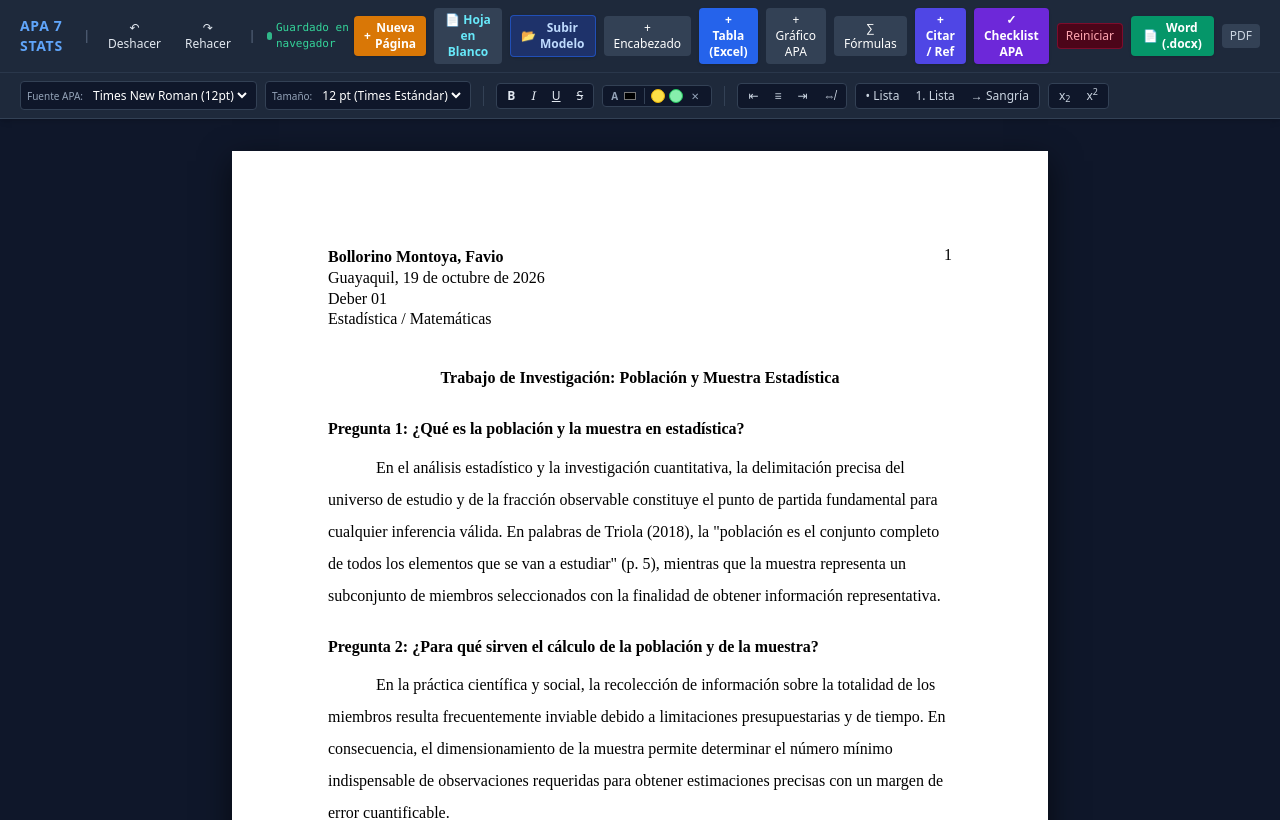
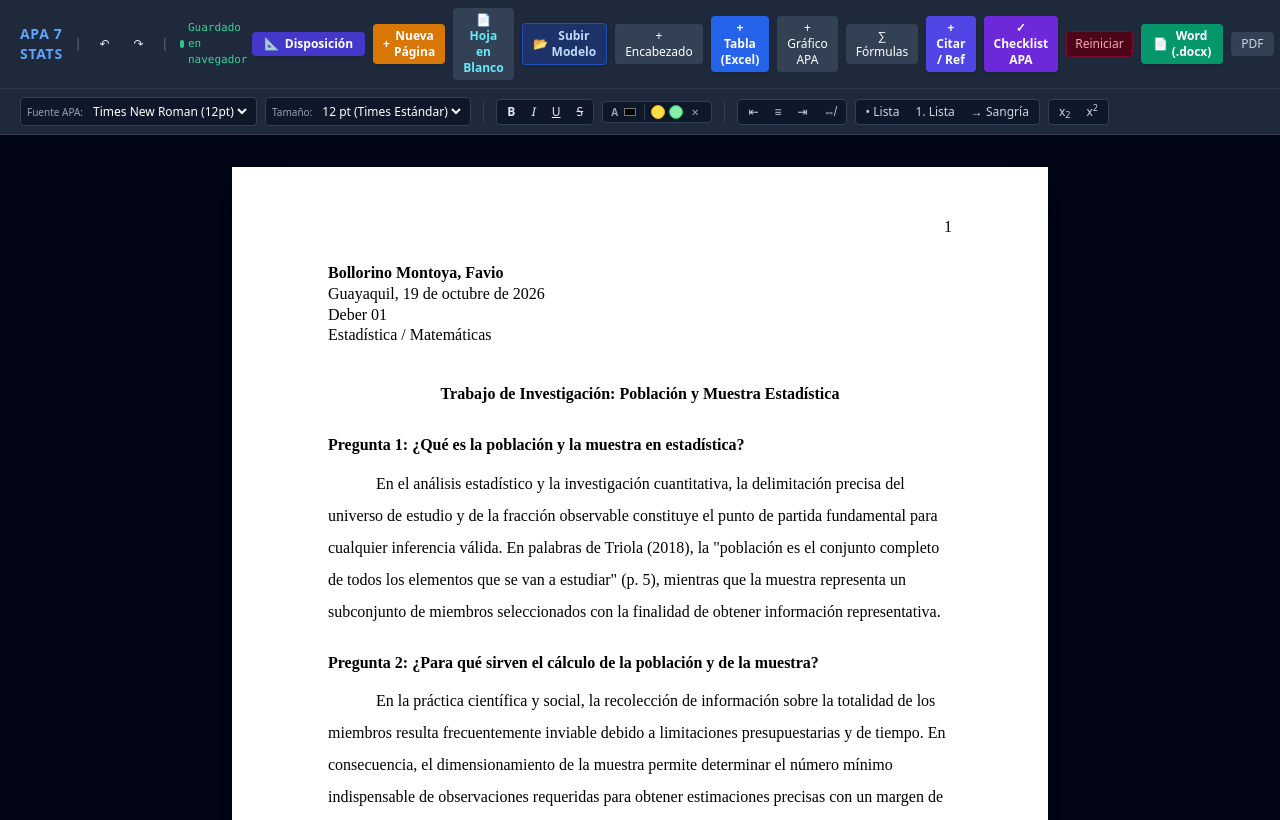
Before and after one commit to Faviobollorino2006/editor-APA7, a React (Vite) app: page / in a window 1280 px wide. Shown: the top 820 px of the page. Built offline with nearby package versions, Linux system fonts and the light colour scheme.

Commit message:
adicion de disposicion

```diff
--- a/src/App.jsx
+++ b/src/App.jsx
@@ -5,13 +5,13 @@ import MathModal from './components/MathModal';
 import TableModal from './components/TableModal';
 import FigureModal from './components/FigureModal';
 import ReferenceModal from './components/ReferenceModal';
+import LayoutModal from './components/LayoutModal';
 import ApaAuditSidebar from './components/ApaAuditSidebar';
 import { exportToDocx } from './components/docxExport';
 
 const STORAGE_KEY = 'apa7_stats_document_draft';
 
 const DEFAULT_TEMPLATE = `
-  <div class="page-number-indicator">1</div>
   <div class="no-indent" style="line-height: 1.3; margin-bottom: 2em;">
     <div><strong>Bollorino Montoya, Favio</strong></div>
     <div>Guayaquil, 19 de octubre de 2026</div>
@@ -35,11 +35,22 @@ const DEFAULT_TEMPLATE = `
 export default function App() {
   const editorRef = useRef(null);
 
+  // Modales
   const [isMathModalOpen, setIsMathModalOpen] = useState(false);
   const [isTableModalOpen, setIsTableModalOpen] = useState(false);
   const [isFigureModalOpen, setIsFigureModalOpen] = useState(false);
   const [isRefModalOpen, setIsRefModalOpen] = useState(false);
+  const [isLayoutModalOpen, setIsLayoutModalOpen] = useState(false);
   const [isAuditOpen, setIsAuditOpen] = useState(false);
+
+  // Configuración de Disposición y Dimensiones
+  const [layout, setLayout] = useState({
+    paperSize: 'letter', // 'letter' | 'a4' | 'legal'
+    marginSize: '2.54',  // en cm (1 pulgada = 2.54 cm)
+    lineHeight: '2.0',   // doble espacio APA
+    showPageNumber: true,
+    headerText: '',
+  });
 
   const [stats, setStats] = useState({ words: 0, chars: 0, pages: 1 });
   const [saveStatus, setSaveStatus] = useState('Guardado');
@@ -71,7 +82,7 @@ export default function App() {
 
     const words = text.trim().split(/\s+/).filter((w) => w.length > 0).length;
     const chars = text.length;
-    const pageBreaks = editorRef.current.querySelectorAll('.apa-page-break-container, .apa-page-break').length;
+    const pageBreaks = editorRef.current.querySelectorAll('.apa-page-break-container').length;
 
     setStats({ words, chars, pages: pageBreaks + 1 });
 
@@ -94,61 +105,44 @@ export default function App() {
     }
   };
 
-  // Evita que la hoja quede sin elementos al borrar todo el contenido
   const handleEditorInput = () => {
     if (editorRef.current) {
       const text = editorRef.current.innerText || '';
+      // Si el usuario borra todo, nos aseguramos de que quede un párrafo listo para recibir clics y Enter
       if (text.trim() === '' && !editorRef.current.querySelector('p')) {
-        const hasBreak = editorRef.current.querySelector('.apa-page-break-container');
-        if (!hasBreak) {
-          editorRef.current.innerHTML = '<div class="page-number-indicator">1</div><p><br></p>';
-        }
+        editorRef.current.innerHTML = '<p><br></p>';
       }
     }
     setSaveStatus('Guardando...');
     updateStatsAndPersist();
   };
 
-  // Asegura el cursor en un párrafo si hacen clic en un lienzo vacío
   const handleEditorClick = () => {
     if (editorRef.current) {
       const text = editorRef.current.innerText?.trim() || '';
-      if (!text && (!editorRef.current.querySelector('p') || editorRef.current.innerHTML.trim() === '')) {
-        editorRef.current.innerHTML = '<div class="page-number-indicator">1</div><p><br></p>';
+      if (!text && !editorRef.current.querySelector('p')) {
+        editorRef.current.innerHTML = '<p><br></p>';
       }
     }
   };
 
-  // Si presionan Enter y no hay párrafo activo, lo genera de inmediato
-  const handleEditorKeyDown = (e) => {
-    if (e.key === 'Enter') {
-      if (editorRef.current && !editorRef.current.querySelector('p')) {
-        e.preventDefault();
-        document.execCommand('insertParagraph', false);
-      }
-    }
-  };
-
-  // Crear Hoja en Blanco limpia
+  // Crear Hoja en Blanco completamente limpia
   const handleNewBlankPage = () => {
     if (window.confirm("¿Deseas vaciar el documento para empezar en una hoja en blanco?")) {
       if (editorRef.current) {
-        editorRef.current.innerHTML = `
-          <div class="page-number-indicator">1</div>
-          <p><br></p>
-        `;
+        editorRef.current.innerHTML = '<p><br></p>';
         updateStatsAndPersist();
         editorRef.current.focus();
       }
     }
   };
 
-  // Insertar Nueva Página numerada correlativamente
+  // Insertar Nueva Página con corte visual
   const handleInsertNewPage = () => {
     if (!editorRef.current) return;
     editorRef.current.focus();
 
-    const pageBreaks = editorRef.current.querySelectorAll('.apa-page-break-container, .apa-page-break').length;
+    const pageBreaks = editorRef.current.querySelectorAll('.apa-page-break-container').length;
     const nextNum = pageBreaks + 2;
 
     const pageHtml = `
@@ -158,23 +152,17 @@ export default function App() {
           <span class="divider-chip">Inicio de Hoja ${nextNum}</span>
           <span class="divider-line"></span>
         </div>
-        <div class="page-number-indicator-page">${nextNum}</div>
+        ${layout.showPageNumber ? `<div class="page-number-indicator-page">${nextNum}</div>` : ''}
       </div>
       <p><br></p>
     `;
 
-    const sel = window.getSelection();
-    if (sel && sel.rangeCount > 0 && editorRef.current.contains(sel.anchorNode)) {
-      document.execCommand('insertHTML', false, pageHtml);
-    } else {
-      editorRef.current.insertAdjacentHTML('beforeend', pageHtml);
-    }
-
+    document.execCommand('insertHTML', false, pageHtml);
     updateStatsAndPersist();
   };
 
   const handleResetDocument = () => {
-    if (window.confirm("¿Seguro que deseas reiniciar el documento? Se restaurará la plantilla inicial.")) {
+    if (window.confirm("¿Seguro que deseas reiniciar el documento? Se restaurará la estructura inicial.")) {
       if (editorRef.current) {
         editorRef.current.innerHTML = DEFAULT_TEMPLATE;
         localStorage.removeItem(STORAGE_KEY);
@@ -189,24 +177,20 @@ export default function App() {
 
     try {
       setSaveStatus('Leyendo modelo...');
-
       if (file.name.endsWith('.docx')) {
         const arrayBuffer = await file.arrayBuffer();
         const result = await mammoth.convertToHtml({ arrayBuffer });
-
         if (editorRef.current) {
-          editorRef.current.innerHTML = `<div class="page-number-indicator">1</div>` + result.value;
+          editorRef.current.innerHTML = result.value;
           updateStatsAndPersist();
           alert("¡Modelo cargado con éxito!");
         }
       } else if (file.name.endsWith('.txt')) {
         const text = await file.text();
         if (editorRef.current) {
-          editorRef.current.innerHTML = `<div class="page-number-indicator">1</div><p>${text.replace(/\n\n/g, '</p><p>')}</p>`;
+          editorRef.current.innerHTML = `<p>${text.replace(/\n\n/g, '</p><p>')}</p>`;
           updateStatsAndPersist();
         }
-      } else {
-        alert("Sube un archivo .docx o .txt.");
       }
     } catch (error) {
       alert("Error al procesar el archivo: " + error.message);
@@ -272,14 +256,18 @@ export default function App() {
     await exportToDocx(editorRef.current, 'Investigacion_Estadistica_APA7.docx');
   };
 
+  // Conversión dinámica de márgenes (cm a estilo CSS)
+  const marginStyle = `${layout.marginSize}cm`;
+
   return (
-    <div className="min-h-screen flex flex-col bg-slate-900">
+    <div className="min-h-screen flex flex-col bg-slate-950">
       <Toolbar
         onInsertHeader={handleInsertHeader}
         onOpenTableModal={() => setIsTableModalOpen(true)}
         onOpenFigureModal={() => setIsFigureModalOpen(true)}
         onOpenReferenceModal={() => setIsRefModalOpen(true)}
         onOpenMathModal={() => setIsMathModalOpen(true)}
+        onOpenLayoutModal={() => setIsLayoutModalOpen(true)}
         onToggleAudit={() => setIsAuditOpen(!isAuditOpen)}
         onInsertNewPage={handleInsertNewPage}
         onNewBlankPage={handleNewBlankPage}
@@ -291,15 +279,44 @@ export default function App() {
 
       <div className="flex-1 flex overflow-hidden">
         <main className="flex-1 overflow-y-auto p-8 flex justify-center items-start">
-          <div className="relative">
+
+          {/* Hoja Física Simulada con Dimensiones y Márgenes de Disposición */}
+          <div
+            className={`paper-sheet size-${layout.paperSize}`}
+            style={{
+              padding: marginStyle,
+            }}
+          >
+            {/* Capa de Encabezado APA: Fija arriba y transparente a clics */}
+            <div
+              className="page-header-overlay"
+              style={{
+                top: `calc(${marginStyle} / 2)`,
+                left: marginStyle,
+                right: marginStyle,
+              }}
+            >
+              <div className="flex justify-between items-center w-full">
+                <span className="text-xs uppercase tracking-wider text-slate-700">
+                  {layout.headerText}
+                </span>
+                {layout.showPageNumber && (
+                  <span className="font-times text-base font-normal">1</span>
+                )}
+              </div>
+            </div>
+
+            {/* Lienzo de Escritura Puro */}
             <div
               ref={editorRef}
               contentEditable
               suppressContentEditableWarning
               onInput={handleEditorInput}
               onClick={handleEditorClick}
-              onKeyDown={handleEditorKeyDown}
-              className="apa-document-page shadow-2xl"
+              className="editor-body"
+              style={{
+                lineHeight: layout.lineHeight,
+              }}
               spellCheck="true"
             />
           </div>
@@ -321,11 +338,19 @@ export default function App() {
           <span>{stats.chars} caracteres</span>
         </div>
         <div className="flex items-center space-x-3 text-slate-500">
-          <span>APA 7.ª Edición</span>
-          <span>Márgenes: 2.54 cm</span>
-          <span>Saltos de página dinámicos activos</span>
+          <span>Formato: {layout.paperSize.toUpperCase()}</span>
+          <span>Márgenes: {layout.marginSize} cm</span>
+          <span>Interlineado: {layout.lineHeight}</span>
         </div>
       </footer>
+
+      {/* Modales */}
+      <LayoutModal
+        isOpen={isLayoutModalOpen}
+        onClose={() => setIsLayoutModalOpen(false)}
+        layout={layout}
+        onChangeLayout={setLayout}
+      />
 
       <MathModal
         isOpen={isMathModalOpen}
@@ -348,7 +373,7 @@ export default function App() {
       <ReferenceModal
         isOpen={isRefModalOpen}
         onClose={() => setIsRefModalOpen(false)}
-        onInsert={handleInsertReference}
+        onInsertReference={handleInsertReference}
         onInsertInTextCitation={handleInsertInTextCitation}
       />
     </div>
--- /dev/null
+++ b/src/components/LayoutModal.jsx
@@ -0,0 +1,113 @@
+import React from 'react';
+
+export default function LayoutModal({ isOpen, onClose, layout, onChangeLayout }) {
+  if (!isOpen) return null;
+
+  return (
+    <div className="fixed inset-0 bg-black/70 backdrop-blur-sm z-50 flex items-center justify-center p-4">
+      <div className="bg-slate-900 border border-slate-700 w-full max-w-lg rounded-xl shadow-2xl overflow-hidden text-white flex flex-col">
+        {/* Cabecera */}
+        <div className="px-6 py-4 border-b border-slate-800 flex items-center justify-between bg-slate-850">
+          <div>
+            <h3 className="font-bold text-base text-blue-400">Disposición de Página y Márgenes</h3>
+            <p className="text-xs text-slate-400">Configuración dimensional del documento bajo normas APA 7</p>
+          </div>
+          <button onClick={onClose} className="text-slate-400 hover:text-white text-lg font-bold w-8 h-8 rounded flex items-center justify-center hover:bg-slate-800">
+            ✕
+          </button>
+        </div>
+
+        <div className="p-6 space-y-4 text-xs">
+          {/* Tamaño de Hoja */}
+          <div>
+            <label className="block text-slate-300 font-semibold mb-1 uppercase tracking-wider text-[11px]">
+              Tamaño de Papel
+            </label>
+            <select
+              value={layout.paperSize}
+              onChange={(e) => onChangeLayout({ ...layout, paperSize: e.target.value })}
+              className="w-full p-2.5 bg-slate-800 border border-slate-700 rounded text-slate-200 outline-none focus:border-blue-500 font-sans"
+            >
+              <option value="letter">Tamaño Carta (Letter: 8.5" × 11" / 21.59 × 27.94 cm) — Estándar APA 7</option>
+              <option value="a4">Tamaño A4 (8.27" × 11.69" / 21.0 × 29.7 cm)</option>
+              <option value="legal">Tamaño Oficio (Legal: 8.5" × 14" / 21.59 × 35.56 cm)</option>
+            </select>
+            <span className="text-[10px] text-slate-400 mt-1 block">
+              * Las normas APA 7 especifican el formato Carta (*Letter*) para entregas universitarias.
+            </span>
+          </div>
+
+          {/* Márgenes */}
+          <div>
+            <label className="block text-slate-300 font-semibold mb-1 uppercase tracking-wider text-[11px]">
+              Márgenes de Hoja
+            </label>
+            <select
+              value={layout.marginSize}
+              onChange={(e) => onChangeLayout({ ...layout, marginSize: e.target.value })}
+              className="w-full p-2.5 bg-slate-800 border border-slate-700 rounded text-slate-200 outline-none focus:border-blue-500 font-sans"
+            >
+              <option value="2.54">APA 7 Estándar: 2.54 cm (1 pulgada) en los 4 bordes</option>
+              <option value="1.27">Estrecho: 1.27 cm (0.5 pulgadas)</option>
+              <option value="3.0">Amplio: 3.0 cm</option>
+            </select>
+          </div>
+
+          {/* Configuración de Encabezado y Numeración */}
+          <div className="p-3.5 bg-slate-800/60 rounded-lg border border-slate-700 space-y-3">
+            <span className="text-[11px] font-bold text-blue-300 uppercase tracking-wider block">
+              Encabezado & Numeración de Página
+            </span>
+            <label className="flex items-center space-x-2 text-slate-300 cursor-pointer">
+              <input
+                type="checkbox"
+                checked={layout.showPageNumber}
+                onChange={(e) => onChangeLayout({ ...layout, showPageNumber: e.target.checked })}
+                className="rounded bg-slate-900 border-slate-600 text-blue-500 focus:ring-0"
+              />
+              <span>Mostrar número de página en esquina superior derecha (APA 7)</span>
+            </label>
+
+            <div>
+              <label className="block text-slate-400 mb-1 text-[11px]">
+                Texto de encabezado superior (Opcional - Trabajos profesionales)
+              </label>
+              <input
+                type="text"
+                value={layout.headerText}
+                onChange={(e) => onChangeLayout({ ...layout, headerText: e.target.value })}
+                placeholder="Ej: TÍTULO CORTO DEL TRABAJO"
+                className="w-full p-2 bg-slate-900 border border-slate-700 rounded text-slate-200 outline-none text-xs"
+              />
+            </div>
+          </div>
+
+          {/* Interlineado */}
+          <div>
+            <label className="block text-slate-300 font-semibold mb-1 uppercase tracking-wider text-[11px]">
+              Interlineado Predeterminado
+            </label>
+            <select
+              value={layout.lineHeight}
+              onChange={(e) => onChangeLayout({ ...layout, lineHeight: e.target.value })}
+              className="w-full p-2.5 bg-slate-800 border border-slate-700 rounded text-slate-200 outline-none focus:border-blue-500"
+            >
+              <option value="2.0">Doble (2.0) — Exigido por APA 7</option>
+              <option value="1.5">1.5 Líneas</option>
+              <option value="1.0">Sencillo (1.0)</option>
+            </select>
+          </div>
+        </div>
+
+        <div className="px-6 py-3 border-t border-slate-800 bg-slate-850 flex justify-end">
+          <button
+            onClick={onClose}
+            className="bg-blue-600 hover:bg-blue-500 text-white font-semibold px-5 py-1.5 rounded text-xs transition-colors shadow"
+          >
+            Aplicar Cambios
+          </button>
+        </div>
+      </div>
+    </div>
+  );
+}
--- a/src/components/Toolbar.jsx
+++ b/src/components/Toolbar.jsx
@@ -6,6 +6,7 @@ export default function Toolbar({
   onOpenFigureModal,
   onOpenReferenceModal,
   onOpenMathModal,
+  onOpenLayoutModal,
   onToggleAudit,
   onInsertNewPage,
   onNewBlankPage,
@@ -35,13 +36,13 @@ export default function Toolbar({
         onChange={onUploadModel}
       />
 
-      {/* Fila 1 */}
+      {/* Fila 1: Herramientas Globales y Estructura */}
       <div className="px-5 py-2 border-b border-slate-700/60 flex items-center justify-between text-xs">
         <div className="flex items-center space-x-3">
           <span className="font-black text-blue-400 tracking-wider text-sm">APA 7 STATS</span>
           <span className="text-slate-500">|</span>
-          <button onClick={() => execute('undo')} className="hover:text-white px-1.5 py-0.5 rounded hover:bg-slate-700" title="Deshacer (Ctrl + Z)">↶ Deshacer</button>
-          <button onClick={() => execute('redo')} className="hover:text-white px-1.5 py-0.5 rounded hover:bg-slate-700" title="Rehacer (Ctrl + Y)">↷ Rehacer</button>
+          <button onClick={() => execute('undo')} className="hover:text-white px-1.5 py-0.5 rounded hover:bg-slate-700 transition-colors" title="Deshacer (Ctrl + Z)">↶</button>
+          <button onClick={() => execute('redo')} className="hover:text-white px-1.5 py-0.5 rounded hover:bg-slate-700 transition-colors" title="Rehacer (Ctrl + Y)">↷</button>
           <span className="text-slate-500">|</span>
           <span className="text-[11px] text-emerald-400 font-mono flex items-center gap-1">
             <span className="w-2 h-2 rounded-full bg-emerald-400 animate-pulse"></span>
@@ -50,20 +51,27 @@ export default function Toolbar({
         </div>
 
         <div className="flex items-center space-x-2">
-          {/* Botón Nueva Página */}
+          {/* Botón de Disposición de Página */}
+          <button
+            onClick={onOpenLayoutModal}
+            className="bg-indigo-700 hover:bg-indigo-600 px-3 py-1 rounded text-xs text-white font-bold shadow flex items-center gap-1.5 transition-colors"
+            title="Ajustar tamaño de hoja (Carta), márgenes de 2.54 cm y encabezados"
+          >
+            <span>📐</span> Disposición
+          </button>
+
           <button
             onClick={onInsertNewPage}
             className="bg-amber-600 hover:bg-amber-500 px-2.5 py-1 rounded text-xs text-white font-bold shadow flex items-center gap-1"
-            title="Inserta una nueva página APA con numeración correlativa"
+            title="Inserta una nueva página con separación visual"
           >
             <span>+</span> Nueva Página
           </button>
 
-          {/* Botón Hoja en Blanco */}
           <button
             onClick={onNewBlankPage}
             className="bg-slate-700 hover:bg-slate-600 px-2.5 py-1 rounded text-xs text-cyan-300 font-semibold"
-            title="Vaciar todo e iniciar en una hoja en blanco lista para escribir"
+            title="Vaciar la hoja e iniciar con cursor activo listo para saltos de línea"
           >
             📄 Hoja en Blanco
           </button>
@@ -71,6 +79,7 @@ export default function Toolbar({
           <button
             onClick={() => fileInputRef.current && fileInputRef.current.click()}
             className="bg-blue-900/60 hover:bg-blue-800 border border-blue-600/60 px-2.5 py-1 rounded text-xs text-blue-200 font-semibold shadow flex items-center gap-1"
+            title="Subir archivo Word del docente"
           >
             <span>📂</span> Subir Modelo
           </button>
@@ -107,13 +116,13 @@ export default function Toolbar({
             <span>📄</span> Word (.docx)
           </button>
 
-          <button onClick={() => window.print()} className="bg-slate-700 hover:bg-slate-600 px-2 py-1 rounded text-xs font-medium text-slate-300">
+          <button onClick={() => window.print()} className="bg-slate-700 hover:bg-slate-600 px-2.5 py-1 rounded text-xs font-medium text-slate-300">
             PDF
           </button>
         </div>
       </div>
 
-      {/* Fila 2 */}
+      {/* Fila 2: Formato de Texto */}
       <div className="px-5 py-2 flex flex-wrap items-center gap-2 text-xs">
         <div className="flex items-center bg-slate-900 border border-slate-700 rounded px-1.5 py-0.5">
           <label className="text-[10px] text-slate-400 mr-1.5">Fuente APA:</label>
--- a/src/index.css
+++ b/src/index.css
@@ -3,55 +3,80 @@
 @tailwind utilities;
 
 body {
-  background-color: #0f172a;
+  background-color: #0b1120;
   margin: 0;
   padding: 0;
 }
 
-/* Hoja Carta APA 7 */
-.apa-document-page {
+/* Hoja Carta y Formatos de Papel */
+.paper-sheet {
+  background-color: #ffffff !important;
+  color: #000000 !important;
+  box-shadow: 0 15px 35px rgba(0, 0, 0, 0.6);
+  box-sizing: border-box;
+  position: relative;
+  margin: 0 auto 3rem auto;
+  transition: width 0.2s, min-height 0.2s, padding 0.2s;
+}
+
+/* Tamaños de hoja disponibles */
+.paper-sheet.size-letter {
   width: 8.5in;
   min-height: 11in;
-  padding: 1in;
-  background-color: #ffffff !important;
-  color: #000000 !important;
-  box-shadow: 0 10px 30px rgba(0, 0, 0, 0.6);
+}
+
+.paper-sheet.size-a4 {
+  width: 8.27in;
+  min-height: 11.69in;
+}
+
+.paper-sheet.size-legal {
+  width: 8.5in;
+  min-height: 14in;
+}
+
+/* Capa de Encabezado Superior (Totalmente transparente a clics) */
+.page-header-overlay {
+  position: absolute;
+  top: 0;
+  left: 0;
+  right: 0;
+  pointer-events: none; /* Imposible que el cursor o el teclado queden atrapados aquí */
+  user-select: none;
   font-family: "Times New Roman", Times, serif;
   font-size: 12pt;
-  line-height: 2.0;
+  line-height: 1;
+  color: #000000;
+  z-index: 10;
   box-sizing: border-box;
-  outline: none;
-  position: relative;
-  margin: 0 auto;
 }
 
-/* Número de página arriba a la derecha en la primera hoja */
-.page-number-indicator {
-  position: absolute;
-  top: 1in;
-  right: 1in;
-  line-height: 1;
+/* Lienzo de Escritura Puro (Sin elementos absolutos interiores) */
+.editor-body {
+  width: 100%;
+  height: 100%;
+  min-height: inherit;
+  outline: none;
+  font-family: "Times New Roman", Times, serif;
   font-size: 12pt;
-  color: #000000;
-  user-select: none;
+  box-sizing: border-box;
 }
 
-/* Regla crítica: los párrafos vacíos tienen altura para que siempre reciban clics y saltos de línea */
-.apa-document-page p {
+/* Sangría APA y altura mínima de párrafos */
+.editor-body p {
   text-indent: 0.5in;
   margin: 0;
   text-align: left;
-  min-height: 1.5em;
+  min-height: 1.5em; /* Permite saltos con Enter sin que el párrafo colapse a 0px */
 }
 
-/* Bloques sin sangría */
-.apa-document-page .no-indent,
-.apa-document-page .no-indent p {
+.editor-body .no-indent,
+.editor-body .no-indent p {
   text-indent: 0 !important;
 }
 
 /* Títulos APA */
-.apa-document-page h3 {
+.editor-body h3 {
   font-size: 12pt;
   font-weight: bold;
   text-align: center;
@@ -60,7 +85,7 @@ body {
   text-indent: 0;
 }
 
-.apa-document-page h4 {
+.editor-body h4 {
   font-size: 12pt;
   font-weight: bold;
   text-align: left;
@@ -101,17 +126,18 @@ body {
   margin-bottom: 0.8em;
 }
 
-/* Separador visual de nueva página en pantalla */
+/* Separador visual de nueva página */
 .apa-page-break-container {
   display: block;
   user-select: none;
   margin: 3.5rem -1in 2.5rem -1in;
-  padding: 1.2rem 1in;
+  padding: 1rem 1in;
   background: #f1f5f9;
   border-top: 2px dashed #94a3b8;
   border-bottom: 2px dashed #94a3b8;
   position: relative;
   text-align: center;
+  pointer-events: none;
 }
 
 .apa-page-divider {
@@ -146,9 +172,9 @@ body {
   font-size: 12pt;
   font-family: "Times New Roman", Times, serif;
   color: #000000;
-  font-weight: normal;
 }
 
+/* Fórmulas matemáticas */
 .math-formula-box {
   user-select: all;
   padding: 4px 8px;
@@ -159,26 +185,20 @@ body {
   background-color: #f1f5f9;
 }
 
-.apa-document-page font[size="1"] { font-size: 10pt; }
-.apa-document-page font[size="2"] { font-size: 11pt; }
-.apa-document-page font[size="3"] { font-size: 12pt; }
-.apa-document-page font[size="4"] { font-size: 14pt; }
-.apa-document-page font[size="5"] { font-size: 18pt; }
+.editor-body font[size="1"] { font-size: 10pt; }
+.editor-body font[size="2"] { font-size: 11pt; }
+.editor-body font[size="3"] { font-size: 12pt; }
+.editor-body font[size="4"] { font-size: 14pt; }
+.editor-body font[size="5"] { font-size: 18pt; }
 
-/* Comportamiento de impresión / PDF */
 @media print {
   body { background: white; }
-  header, footer, .no-print { display: none !important; }
-  .apa-page-break-container {
-    page-break-after: always !important;
-    break-after: page !important;
-    display: block !important;
-    height: 0 !important;
+  header, footer, .no-print, .apa-page-break-container { display: none !important; }
+  .paper-sheet {
+    box-shadow: none !important;
     margin: 0 !important;
+    width: 100% !important;
+    min-height: auto !important;
     padding: 0 !important;
-    border: none !important;
-    background: transparent !important;
-    visibility: hidden !important;
   }
-  .apa-document-page { box-shadow: none; margin: 0; width: 100%; padding: 0; }
 }
```
